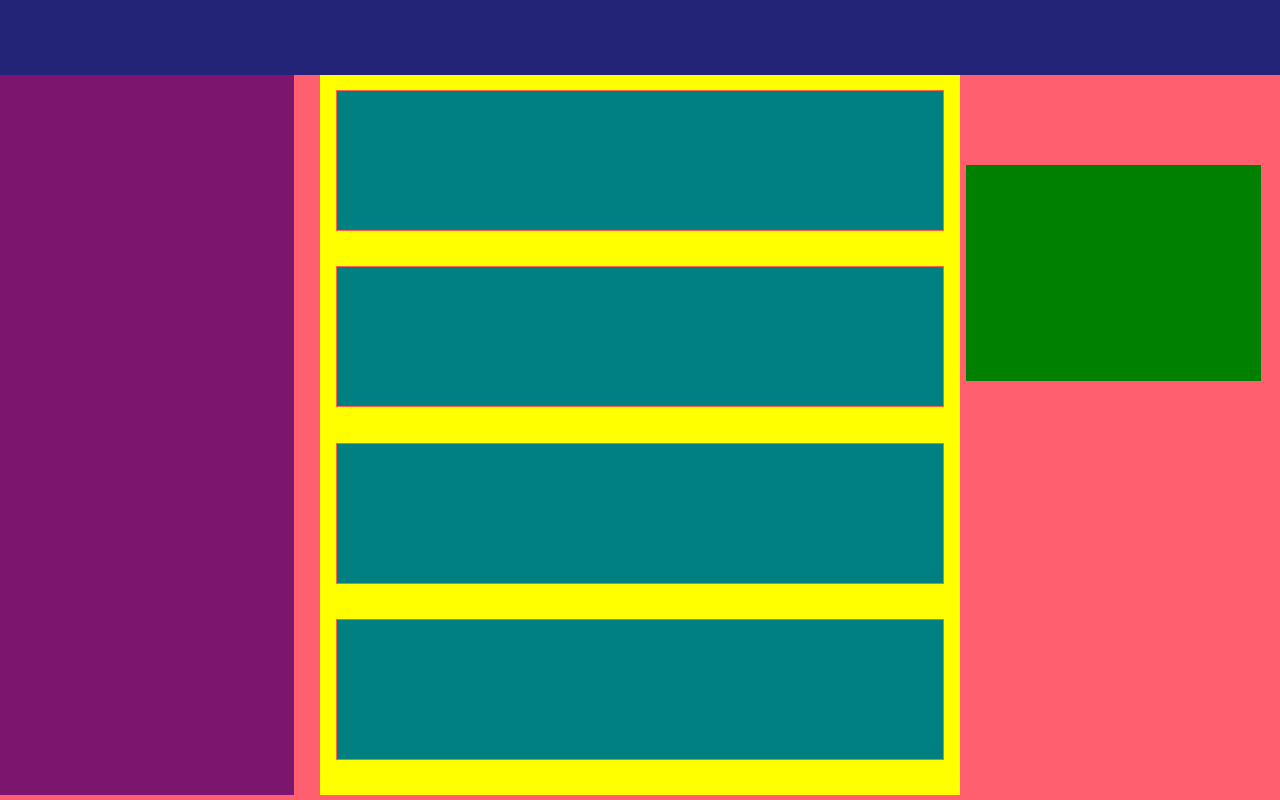
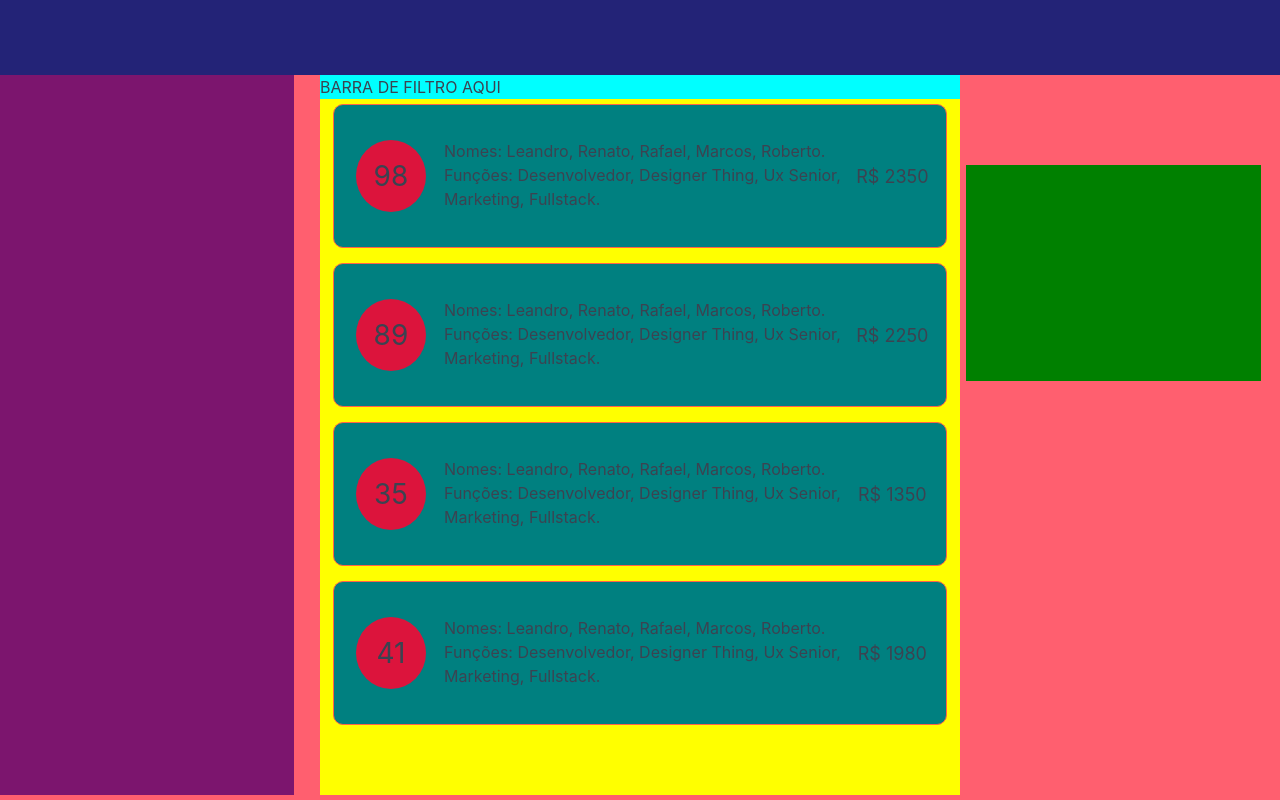
Before and after one commit to isFernandes/job_sea, a Vue app: page /#/feed in a window 1280 px wide. Built offline with nearby package versions, Linux system fonts and the light colour scheme.

Commit message:
componenetizacao do conteudo do feed e fakedata

```diff
--- a/package.json
+++ b/package.json
@@ -1,5 +1,5 @@
 {
-  "name": "frontend",
+  "name": "job-sea",
   "version": "0.1.0",
   "private": true,
   "scripts": {
--- a/src/components/Crew.vue
+++ b/src/components/Crew.vue
@@ -1,8 +1,13 @@
 <template>
-  <div class="tile styled-card" >
-      <div class="crew-rating"></div>
-      <div class="crew-info"></div>
-      <div class="crew-value"></div>
+  <div class="tile styled-card">
+    <div class="crew-rating">{{crew.rating}}</div>
+    <div class="crew-info">
+      Nomes:
+      {{crew.nomes.nome1}}, {{crew.nomes.nome2}}, {{crew.nomes.nome3}}, {{crew.nomes.nome4}}, {{crew.nomes.nome5}}.
+      <br />
+      Funções: {{crew.funcoes}}.
+    </div>
+    <div class="crew-value">R$ {{crew.value}} </div>
   </div>
 </template>
 
@@ -16,22 +21,44 @@ export default {
 
 <!-- Add "scoped" attribute to limit CSS to this component only -->
 <style scoped>
-.styled-card{
-    display: flex;
-    flex-direction: row;
-    justify-content: space-between;
+.styled-card {
+  display: flex;
+  flex-direction: row;
+  justify-content: space-between;
+  background-color: lightgray;
+  border-radius: 10px;
+  padding: 4px;
+  flex: 1;
+  align-items: center;
+  max-height: 20%;
+  margin: 0 2% 15px 2%;
 }
 
-.crew-rating{
-    display: flex;
-    flex: 1;
+.crew-rating {
+  font-size: 28px;
+  display: flex;
+  padding: 15px;
+  width: 70px;
+  border-radius: 800%;
+  background-color: crimson;
+  text-align: center;
+  justify-content: center;
+  align-items: center;
+  margin: 0 3% 0 3%;
 }
-.crew-info{
-    display: flex;
-    flex: 2;
+.crew-info {
+  display: flex;
+  flex: 4;
+  align-self: flex-start;
+  flex-wrap: wrap;
+  margin-top: 30px;
 }
-.crew-value{
-    display: flex;
-    flex: 1;
+.crew-value {
+  display: flex;
+  flex: 1;
+  align-items: center;
+  justify-content: center;
+  flex-wrap: wrap;
+  font-size: 18px;
 }
 </style>
--- a/src/routes/index.js
+++ b/src/routes/index.js
@@ -4,6 +4,7 @@ import Login from "@/views/Login";
 import SingUp from "@/views/Singup";
 import RememberPassword from "@/views/RememberPassword";
 import Feed from "@/views/Feed";
+
 
 Vue.use(VueRouter);
 
--- a/src/views/Feed.vue
+++ b/src/views/Feed.vue
@@ -4,21 +4,95 @@
     <div class="align-row">
       <div class="aDefinir"></div>
       <div class="feed">
-        <div class="content-feed"></div>
-        <div class="content-feed"></div>
-        <div class="content-feed"></div>
-        <div class="content-feed"></div>
+        <div class="filterbar">BARRA DE FILTRO AQUI</div>
+        <Crew v-for="c in crews" :key="c.id" :crew="c" class="content-feed" />
       </div>
       <div class="mural"></div>
     </div>
   </div>
 </template>
 
+
+<script>
+import Crew from "../components/Crew";
+export default {
+  data() {
+    return {
+      crews: [
+        {
+          rating: 98,
+          nomes: {
+            nome1: "Leandro",
+            nome2: "Renato",
+            nome3: "Rafael",
+            nome4: "Marcos",
+            nome5: "Roberto",
+          },
+          funcoes:
+            "Desenvolvedor, Designer Thing, Ux Senior, Marketing, Fullstack",
+          value: 2350,
+        },
+        {
+          rating: 89,
+          nomes: {
+            nome1: "Leandro",
+            nome2: "Renato",
+            nome3: "Rafael",
+            nome4: "Marcos",
+            nome5: "Roberto",
+          },
+          funcoes:
+            "Desenvolvedor, Designer Thing, Ux Senior, Marketing, Fullstack",
+          value: 2250,
+        },
+        {
+          rating: 35,
+          nomes: {
+            nome1: "Leandro",
+            nome2: "Renato",
+            nome3: "Rafael",
+            nome4: "Marcos",
+            nome5: "Roberto",
+          },
+          funcoes:
+            "Desenvolvedor, Designer Thing, Ux Senior, Marketing, Fullstack",
+          value: 1350,
+        },
+        {
+          rating: 41,
+          nomes: {
+            nome1: "Leandro",
+            nome2: "Renato",
+            nome3: "Rafael",
+            nome4: "Marcos",
+            nome5: "Roberto",
+          },
+          funcoes:
+            "Desenvolvedor, Designer Thing, Ux Senior, Marketing, Fullstack",
+          value: 1980,
+        },
+      ],
+    };
+  },
+  components: {
+    Crew,
+  },
+};
+</script>
+
 <style scoped>
+.filterbar {
+  max-height: 100%;
+  width: 100%;
+  margin: 0 -2% 5px -2%;
+  background-color: aqua;
+  flex-direction: row;
+}
+
 .container {
   width: 100%;
   height: 100%;
-  background-color:#ff5f6f;
+  background-color: #ff5f6f;
   padding: 0;
   justify-content: center;
   align-items: center;
@@ -34,10 +108,8 @@
 }
 
 .feed {
-  padding: 15px 0 0 0;
   display: flex;
-  flex-direction: row;
-  justify-content: space-around;
+  flex-direction: column;
   align-items: center;
   background-color: yellow;
   height: 100%;
@@ -48,9 +120,7 @@
 }
 
 .content-feed {
-  align-self: flex-start;
-  width: 95%;
-  height: 20%;
+  align-self: center;
   background-color: teal;
   border: tomato solid 1px;
 }
```
Also changed, not shown: src/helpers/helpersCrew.js (added, +59 -0 lines).
